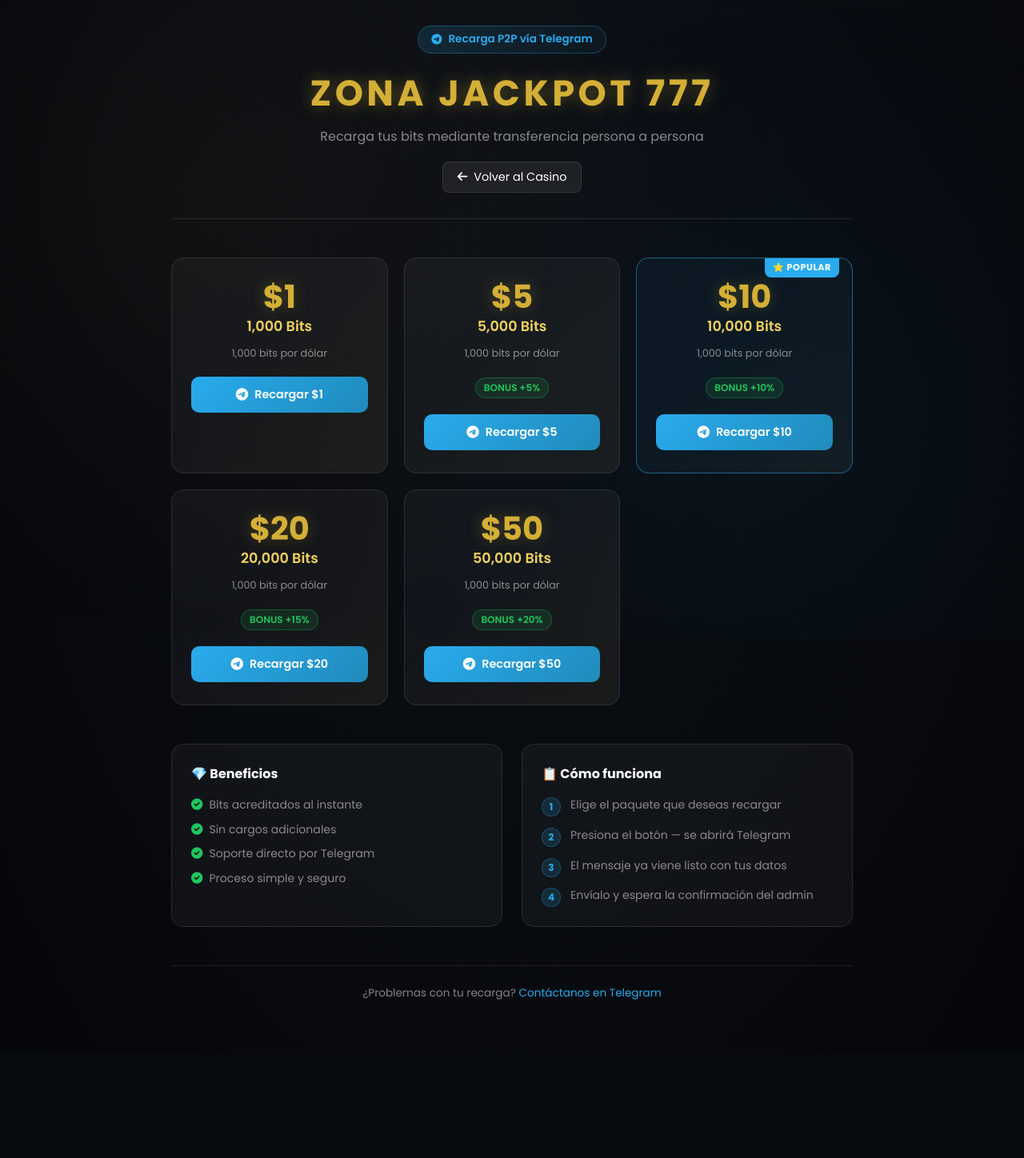
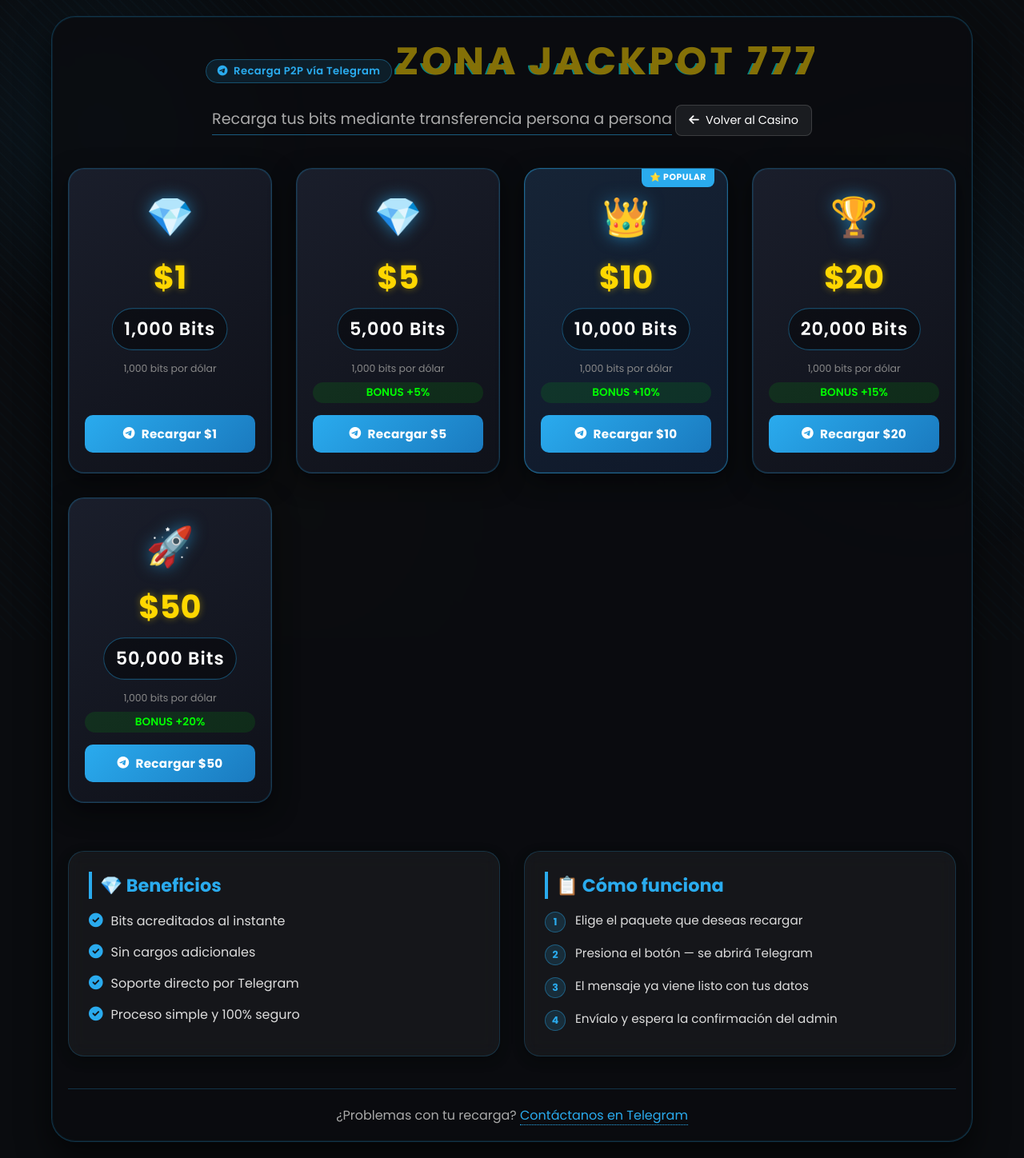
Before and after one commit to Crons0609/telegram_webapp, a Flask app: page /p2p_bits in a window 1280 px wide. Shown: the whole page at 80% size. Before the commit the page ends 1250 px from the top, so only its background shows below. Run offline with Flask 3, Linux system fonts and the light colour scheme; the visitor is signed in with stand-in values (Sample User, id 1); data comes from the database, SQL or seed files in the repository.

Commit message:
mejora de interfas de pago de p2p

```diff
--- a/static/css/p2p.css
+++ b/static/css/p2p.css
@@ -1,156 +1,215 @@
-/* P2P Bits - Identical design to PayPal Bits page */
-@import url('https://fonts.googleapis.com/css2?family=Poppins:wght@400;600;700&display=swap');
-
-:root {
-  --gold: #d4af37;
-  --gold-light: #f0d060;
-  --gold-dark: #a07d20;
-  --dark: #0a0a0f;
-  --card-bg: rgba(255, 255, 255, 0.04);
-  --border: rgba(255, 255, 255, 0.1);
-  --text: #e8e8f0;
-  --muted: rgba(255, 255, 255, 0.5);
-  --success: #22c55e;
-  --telegram: #2AABEE;
+* {
+    margin: 0;
+    padding: 0;
+    box-sizing: border-box;
 }
-
-* { margin: 0; padding: 0; box-sizing: border-box; }
 
 body {
     font-family: 'Poppins', sans-serif;
-  background: radial-gradient(ellipse at top, #0d1117 0%, #080b10 60%, #050709 100%);
-  color: var(--text);
+    background: #0a0c0f;
+    color: #fff;
     min-height: 100vh;
+    display: flex;
+    align-items: center;
+    justify-content: center;
+    position: relative;
     overflow-x: hidden;
 }
 
-/* Background Pattern */
 body::before {
     content: '';
-  position: fixed; inset: 0;
-  background-image: radial-gradient(circle at 20% 30%, rgba(212,175,55,0.04) 0, transparent 50%),
-                    radial-gradient(circle at 80% 70%, rgba(42,171,238,0.04) 0, transparent 50%);
+    position: fixed;
+    top: 0;
+    left: 0;
+    width: 100%;
+    height: 100%;
+    background-image:
+        radial-gradient(circle at 10% 20%, rgba(42, 171, 238, 0.07) 0%, transparent 20%),
+        radial-gradient(circle at 90% 50%, rgba(42, 171, 238, 0.07) 0%, transparent 25%),
+        radial-gradient(circle at 30% 80%, rgba(255, 215, 0, 0.04) 0%, transparent 30%),
+        repeating-linear-gradient(45deg, rgba(42,171,238,0.02) 0px, rgba(42,171,238,0.02) 2px, transparent 2px, transparent 10px);
     pointer-events: none;
-  z-index: 0;
+    z-index: -1;
 }
 
 .container {
-  position: relative;
-  z-index: 1;
-  max-width: 900px;
-  margin: 0 auto;
-  padding: 2rem 1.5rem 4rem;
+    max-width: 1400px;
+    width: 90%;
+    margin: 20px auto;
+    padding: 20px;
+    background: rgba(10, 12, 15, 0.8);
+    backdrop-filter: blur(5px);
+    border-radius: 30px;
+    border: 1px solid rgba(42, 171, 238, 0.25);
+    box-shadow: 0 20px 40px rgba(0, 0, 0, 0.6), 0 0 0 1px rgba(42, 171, 238, 0.1) inset;
 }
 
-/* Header */
 header {
     text-align: center;
-  margin-bottom: 3rem;
-  padding-bottom: 2rem;
-  border-bottom: 1px solid var(--border);
+    margin-bottom: 40px;
 }
 
-.glitch {
-  font-size: clamp(1.8rem, 5vw, 2.8rem);
+h1 {
+    font-size: 3rem;
     font-weight: 700;
-  color: var(--gold);
+    color: #ffd700;
     text-transform: uppercase;
-  letter-spacing: 0.1em;
-  text-shadow: 0 0 20px rgba(212,175,55,0.4);
+    letter-spacing: 4px;
+    text-shadow: 0 0 10px #ffd700, 0 0 20px #ffd700, 0 0 30px #ff8c00;
+    animation: flicker 3s infinite alternate;
     position: relative;
+    display: inline-block;
+}
+
+.glitch::before,
+.glitch::after {
+    content: attr(data-text);
+    position: absolute;
+    top: 0;
+    left: 0;
+    width: 100%;
+    height: 100%;
+}
+.glitch::before {
+    left: 2px;
+    text-shadow: -2px 0 #ff00c1;
+    clip: rect(44px, 450px, 56px, 0);
+    animation: glitch-anim 5s infinite linear alternate-reverse;
+}
+.glitch::after {
+    left: -2px;
+    text-shadow: -2px 0 #00fff9;
+    clip: rect(44px, 450px, 56px, 0);
+    animation: glitch-anim2 5s infinite linear alternate-reverse;
+}
+
+@keyframes glitch-anim {
+    0%   { clip: rect(31px, 9999px, 94px, 0); }
+    20%  { clip: rect(112px, 9999px, 76px, 0); }
+    40%  { clip: rect(85px, 9999px, 77px, 0); }
+    60%  { clip: rect(64px, 9999px, 34px, 0); }
+    80%  { clip: rect(45px, 9999px, 98px, 0); }
+    100% { clip: rect(23px, 9999px, 69px, 0); }
+}
+@keyframes glitch-anim2 {
+    0%   { clip: rect(65px, 9999px, 100px, 0); }
+    20%  { clip: rect(52px, 9999px, 74px, 0); }
+    40%  { clip: rect(29px, 9999px, 66px, 0); }
+    60%  { clip: rect(82px, 9999px, 15px, 0); }
+    80%  { clip: rect(77px, 9999px, 75px, 0); }
+    100% { clip: rect(8px, 9999px, 38px, 0); }
+}
+
+@keyframes flicker {
+    0%, 19%, 21%, 23%, 25%, 54%, 56%, 100% {
+        opacity: 1;
+        text-shadow: 0 0 10px #ffd700, 0 0 20px #ffd700, 0 0 30px #ff8c00;
+    }
+    20%, 24%, 55% { opacity: 0.5; text-shadow: none; }
 }
 
 .subtitle {
-  color: var(--muted);
-  font-size: 1rem;
-  margin-top: 0.5rem;
+    font-size: 1.2rem;
+    color: #aaa;
+    margin-top: 10px;
+    border-bottom: 1px solid rgba(42, 171, 238, 0.5);
+    display: inline-block;
+    padding-bottom: 5px;
+}
+
+/* Method Badge */
+.method-badge {
+    display: inline-flex;
+    align-items: center;
+    gap: 0.45rem;
+    background: rgba(42, 171, 238, 0.12);
+    border: 1px solid rgba(42, 171, 238, 0.35);
+    padding: 4px 14px;
+    border-radius: 20px;
+    font-size: 0.82rem;
+    color: #2AABEE;
+    margin-bottom: 12px;
+    font-weight: 600;
+    letter-spacing: 0.03em;
 }
 
 .back-btn {
     display: inline-flex;
     align-items: center;
     gap: 0.5rem;
-  margin-top: 1.2rem;
-  background: rgba(255,255,255,0.07);
-  padding: 8px 18px;
+    margin-top: 15px;
+    background: rgba(255, 255, 255, 0.07);
+    padding: 8px 16px;
     border-radius: 8px;
     color: #fff;
     text-decoration: none;
-  border: 1px solid var(--border);
+    border: 1px solid rgba(255, 255, 255, 0.15);
     font-size: 0.9rem;
     transition: all 0.2s;
 }
 .back-btn:hover {
-  background: rgba(255,255,255,0.12);
-  border-color: rgba(255,255,255,0.2);
+    background: rgba(255, 255, 255, 0.12);
 }
 
-/* Method Badge */
-.method-badge {
-  display: inline-flex;
-  align-items: center;
-  gap: 0.5rem;
-  background: linear-gradient(90deg, rgba(42,171,238,0.15), rgba(42,171,238,0.05));
-  border: 1px solid rgba(42,171,238,0.3);
-  padding: 0.4rem 1rem;
-  border-radius: 20px;
-  font-size: 0.85rem;
-  color: var(--telegram);
-  margin-bottom: 1rem;
-  font-weight: 600;
+/* Packages */
+.packages {
+    display: grid;
+    grid-template-columns: repeat(auto-fit, minmax(240px, 1fr));
+    gap: 30px;
+    margin: 40px 0;
 }
 
-/* Packages Grid */
-.packages {
-  display: grid;
-  grid-template-columns: repeat(auto-fill, minmax(220px, 1fr));
-  gap: 1.25rem;
-  margin-bottom: 3rem;
+.card {
+    background: linear-gradient(145deg, #1a1e2b, #0f1119);
+    border-radius: 20px;
+    padding: 25px 20px;
+    text-align: center;
+    border: 1px solid rgba(42, 171, 238, 0.25);
+    box-shadow: 0 10px 30px rgba(0, 0, 0, 0.5), 0 0 0 1px rgba(42, 171, 238, 0.12) inset;
+    transition: transform 0.3s ease, box-shadow 0.3s ease, border-color 0.3s ease;
+    position: relative;
+    overflow: hidden;
+    display: flex;
+    flex-direction: column;
+    cursor: pointer;
 }
 
-/* Package Card */
-.package-card {
-  background: var(--card-bg);
-  border: 1px solid var(--border);
-  border-radius: 16px;
-  padding: 1.75rem 1.5rem;
-  text-align: center;
-  cursor: pointer;
-  transition: all 0.3s ease;
-  position: relative;
-  overflow: hidden;
-}
-
-.package-card::before {
+.card::before {
     content: '';
     position: absolute;
-  inset: 0;
-  background: linear-gradient(135deg, transparent 40%, rgba(212,175,55,0.04));
+    top: -50%;
+    left: -50%;
+    width: 200%;
+    height: 200%;
+    background: radial-gradient(circle, rgba(42, 171, 238, 0.1) 0%, transparent 70%);
+    opacity: 0;
+    transition: opacity 0.5s;
+    transform: rotate(30deg);
     pointer-events: none;
 }
 
-.package-card:hover {
-  transform: translateY(-4px);
-  border-color: var(--gold);
-  box-shadow: 0 8px 32px rgba(212,175,55,0.15), 0 0 0 1px rgba(212,175,55,0.2);
-  background: rgba(255,255,255,0.07);
+.card:hover::before {
+    opacity: 1;
 }
 
-.package-card.popular {
-  border-color: rgba(42,171,238,0.5);
-  background: rgba(42,171,238,0.05);
+.card:hover {
+    transform: translateY(-10px) scale(1.02);
+    box-shadow: 0 20px 40px rgba(42, 171, 238, 0.3), 0 0 20px rgba(42, 171, 238, 0.4);
+    border-color: #2AABEE;
 }
-.package-card.popular:hover {
-  border-color: var(--telegram);
-  box-shadow: 0 8px 32px rgba(42,171,238,0.2);
+
+.card.popular {
+    border-color: rgba(42, 171, 238, 0.5);
+    background: linear-gradient(145deg, #162436, #0f1829);
 }
 
 .popular-badge {
     position: absolute;
-  top: -1px; right: 16px;
-  background: var(--telegram);
+    top: -1px;
+    right: 16px;
+    background: #2AABEE;
     color: #fff;
-  font-size: 0.7rem;
+    font-size: 0.68rem;
     font-weight: 700;
     padding: 4px 10px;
     border-radius: 0 0 8px 8px;
@@ -158,131 +217,155 @@ header {
     letter-spacing: 0.05em;
 }
 
-.price-tag {
+.card .icon {
+    font-size: 3rem;
+    margin-bottom: 15px;
+    color: #2AABEE;
+    filter: drop-shadow(0 0 10px rgba(42, 171, 238, 0.6));
+}
+
+.card .price {
     font-size: 2.5rem;
     font-weight: 700;
-  color: var(--gold);
-  text-shadow: 0 0 20px rgba(212,175,55,0.3);
-  line-height: 1;
-  margin-bottom: 0.25rem;
+    color: #ffd700;
+    line-height: 1.2;
+    text-shadow: 0 0 10px rgba(255, 215, 0, 0.4);
 }
 
-.bits-label {
-  font-size: 1.1rem;
-  color: var(--gold-light);
+.card .bits {
+    font-size: 1.35rem;
+    background: rgba(0, 0, 0, 0.4);
+    padding: 8px 14px;
+    border-radius: 40px;
+    margin: 15px auto;
+    border: 1px solid rgba(42, 171, 238, 0.4);
+    display: inline-block;
     font-weight: 600;
-  margin-bottom: 0.75rem;
+    letter-spacing: 1px;
+    color: #fff;
+    animation: pulse 2s infinite;
 }
 
-.bits-sub {
-  font-size: 0.8rem;
-  color: var(--muted);
-  margin-bottom: 1.25rem;
+.card .rate {
+    font-size: 0.78rem;
+    color: #888;
+    margin-bottom: 8px;
 }
 
-.bonus-tag {
-  font-size: 0.75rem;
-  background: rgba(34,197,94,0.12);
-  border: 1px solid rgba(34,197,94,0.3);
-  color: var(--success);
+.card .bonus {
+    font-size: 0.85rem;
+    color: #0f0;
+    margin-bottom: 15px;
+    text-transform: uppercase;
+    background: rgba(0, 255, 0, 0.1);
     padding: 3px 10px;
     border-radius: 20px;
+    display: inline-block;
     font-weight: 600;
-  display: inline-block;
-  margin-bottom: 1.25rem;
 }
 
-.btn-recharge {
+@keyframes pulse {
+    0%   { transform: scale(1); }
+    50%  { transform: scale(1.04); }
+    100% { transform: scale(1); }
+}
+
+/* Telegram Button */
+.btn-telegram {
+    margin-top: auto;
     width: 100%;
-  background: linear-gradient(135deg, var(--telegram) 0%, #1a8abf 100%);
+    background: linear-gradient(135deg, #2AABEE 0%, #1a7abf 100%);
     color: #fff;
     border: none;
     border-radius: 10px;
-  padding: 0.75rem;
-  font-size: 0.9rem;
-  font-weight: 600;
+    padding: 12px;
+    font-size: 0.95rem;
+    font-weight: 700;
     cursor: pointer;
     display: flex;
     align-items: center;
     justify-content: center;
-  gap: 0.5rem;
-  transition: all 0.2s;
+    gap: 8px;
     font-family: 'Poppins', sans-serif;
+    transition: all 0.25s;
+    letter-spacing: 0.02em;
 }
-.btn-recharge:hover {
-  filter: brightness(1.1);
-  transform: scale(1.01);
+.btn-telegram:hover {
+    filter: brightness(1.12);
+    transform: scale(1.02);
+    box-shadow: 0 6px 20px rgba(42, 171, 238, 0.5);
 }
-.btn-recharge i { font-size: 1rem; }
 
 /* Info Section */
 .info-section {
     display: grid;
-  grid-template-columns: repeat(auto-fit, minmax(240px, 1fr));
-  gap: 1.5rem;
-  margin-bottom: 3rem;
+    grid-template-columns: 1fr 1fr;
+    gap: 30px;
+    margin: 60px 0 30px;
 }
 
-.info-box {
-  background: var(--card-bg);
-  border: 1px solid var(--border);
-  border-radius: 16px;
-  padding: 1.5rem;
+.benefits, .how-it-works {
+    background: rgba(255, 255, 255, 0.05);
+    padding: 25px;
+    border-radius: 20px;
+    backdrop-filter: blur(10px);
+    border: 1px solid rgba(42, 171, 238, 0.2);
+    box-shadow: 0 5px 15px rgba(0, 0, 0, 0.3);
 }
 
-.info-box h3 {
+.benefits h3, .how-it-works h3 {
+    color: #2AABEE;
+    font-size: 1.4rem;
+    margin-bottom: 15px;
+    border-left: 4px solid #2AABEE;
+    padding-left: 10px;
+}
+
+.benefits ul {
+    list-style: none;
+}
+
+.benefits li {
+    margin: 14px 0;
     font-size: 1rem;
-  font-weight: 700;
-  color: #fff;
-  margin-bottom: 1rem;
     display: flex;
     align-items: center;
-  gap: 0.5rem;
+    gap: 10px;
+    color: #ddd;
 }
 
-.info-box ul {
-  list-style: none;
-  display: flex;
-  flex-direction: column;
-  gap: 0.6rem;
+.benefits i {
+    color: #2AABEE;
+    font-size: 1.1rem;
 }
-
-.info-box ul li {
-  font-size: 0.88rem;
-  color: var(--muted);
-  display: flex;
-  align-items: center;
-  gap: 0.5rem;
-}
-
-.info-box ul li i { color: var(--success); font-size: 0.9rem; }
 
 .steps-list {
     list-style: none;
     counter-reset: step;
     display: flex;
     flex-direction: column;
-  gap: 0.8rem;
+    gap: 14px;
 }
 
 .steps-list li {
     display: flex;
     align-items: flex-start;
-  gap: 0.75rem;
+    gap: 12px;
     counter-increment: step;
-  font-size: 0.88rem;
-  color: var(--muted);
+    font-size: 0.95rem;
+    color: #ddd;
 }
 
 .steps-list li::before {
     content: counter(step);
     flex-shrink: 0;
-  width: 22px; height: 22px;
+    width: 24px;
+    height: 24px;
     border-radius: 50%;
-  background: rgba(42,171,238,0.15);
-  border: 1px solid rgba(42,171,238,0.3);
-  color: var(--telegram);
-  font-size: 0.75rem;
+    background: rgba(42, 171, 238, 0.15);
+    border: 1px solid rgba(42, 171, 238, 0.4);
+    color: #2AABEE;
+    font-size: 0.78rem;
     font-weight: 700;
     display: flex;
     align-items: center;
@@ -293,12 +376,21 @@ header {
 /* Footer */
 footer {
     text-align: center;
-  font-size: 0.85rem;
-  color: var(--muted);
-  border-top: 1px solid var(--border);
-  padding-top: 1.5rem;
+    margin-top: 40px;
+    padding-top: 20px;
+    border-top: 1px solid rgba(42, 171, 238, 0.25);
+    color: #aaa;
 }
-footer a { color: var(--telegram); text-decoration: none; }
+
+footer a {
+    color: #2AABEE;
+    text-decoration: none;
+    border-bottom: 1px dotted;
+}
+
+footer a:hover {
+    color: #fff;
+}
 
 /* Toast */
 .toast {
--- a/templates/p2p.html
+++ b/templates/p2p.html
@@ -6,17 +6,17 @@
     <meta name="viewport" content="width=device-width, initial-scale=1.0">
     <title>Zona Jackpot 777 - Recarga P2P</title>
     <link rel="stylesheet" href="{{ url_for('static', filename='css/p2p.css') }}">
+    <link href="https://fonts.googleapis.com/css2?family=Poppins:wght@400;600;700&display=swap" rel="stylesheet">
     <link rel="stylesheet" href="https://cdnjs.cloudflare.com/ajax/libs/font-awesome/6.0.0-beta3/css/all.min.css">
 </head>
 
 <body>
-
     <div class="container">
         <header>
             <div class="method-badge">
                 <i class="fab fa-telegram-plane"></i> Recarga P2P vía Telegram
             </div>
-            <h1 class="glitch">ZONA JACKPOT 777</h1>
+            <h1 class="glitch" data-text="ZONA JACKPOT 777">ZONA JACKPOT 777</h1>
             <p class="subtitle">Recarga tus bits mediante transferencia persona a persona</p>
             <a href="{{ url_for('home') }}" class="back-btn">
                 <i class="fas fa-arrow-left"></i> Volver al Casino
@@ -28,16 +28,16 @@
 
         <!-- Info Section -->
         <div class="info-section">
-            <div class="info-box">
+            <div class="benefits">
                 <h3>💎 Beneficios</h3>
                 <ul>
                     <li><i class="fas fa-check-circle"></i> Bits acreditados al instante</li>
                     <li><i class="fas fa-check-circle"></i> Sin cargos adicionales</li>
                     <li><i class="fas fa-check-circle"></i> Soporte directo por Telegram</li>
-                    <li><i class="fas fa-check-circle"></i> Proceso simple y seguro</li>
+                    <li><i class="fas fa-check-circle"></i> Proceso simple y 100% seguro</li>
                 </ul>
             </div>
-            <div class="info-box">
+            <div class="how-it-works">
                 <h3>📋 Cómo funciona</h3>
                 <ol class="steps-list">
                     <li>Elige el paquete que deseas recargar</li>
@@ -49,8 +49,9 @@
         </div>
 
         <footer>
-            <p>¿Problemas con tu recarga? <a href="https://t.me/ZonaJackpot777" target="_blank">Contáctanos en
-                    Telegram</a></p>
+            <p>¿Problemas con tu recarga?
+                <a href="https://t.me/ZonaJackpot777" target="_blank">Contáctanos en Telegram</a>
+            </p>
         </footer>
     </div>
 
@@ -67,42 +68,42 @@
             username: "{{ username }}",
         };
 
-        // ─── Telegram Target User (admin handle) ──────────────────────────────
-        const TELEGRAM_ADMIN = "Young_plague_FTP";  // ← Change to your actual admin username
+        // ─── Telegram Target Admin (without @) ───────────────────────────────
+        const TELEGRAM_ADMIN = "Young_plague_FTP";
 
         // ─── Packages ─────────────────────────────────────────────────────────
         const PACKAGES = [
-            { price: 1, bits: 1000, bonus: null, popular: false },
-            { price: 5, bits: 5000, bonus: "+5%", popular: false },
-            { price: 10, bits: 10000, bonus: "+10%", popular: true },
-            { price: 20, bits: 20000, bonus: "+15%", popular: false },
-            { price: 50, bits: 50000, bonus: "+20%", popular: false },
+            { price: 1,  bits: 1000,  bonus: null,   popular: false, icon: "💎" },
+            { price: 5,  bits: 5000,  bonus: "+5%",  popular: false, icon: "💎" },
+            { price: 10, bits: 10000, bonus: "+10%", popular: true,  icon: "👑" },
+            { price: 20, bits: 20000, bonus: "+15%", popular: false, icon: "🏆" },
+            { price: 50, bits: 50000, bonus: "+20%", popular: false, icon: "🚀" },
         ];
 
         // ─── Build Package Cards ───────────────────────────────────────────────
         function buildPackages() {
             const grid = document.getElementById('packages');
             grid.innerHTML = PACKAGES.map(pkg => `
-            <div class="package-card ${pkg.popular ? 'popular' : ''}">
-                ${pkg.popular ? '<span class="popular-badge">⭐ Popular</span>' : ''}
-                <div class="price-tag">$${pkg.price}</div>
-                <div class="bits-label">${pkg.bits.toLocaleString()} Bits</div>
-                <div class="bits-sub">${(pkg.bits / pkg.price).toLocaleString()} bits por dólar</div>
-                ${pkg.bonus ? `<span class="bonus-tag">BONUS ${pkg.bonus}</span>` : '<div style="margin-bottom:1.25rem;"></div>'}
-                <button class="btn-recharge" onclick="requestRecharge(${pkg.price}, ${pkg.bits})">
-                    <i class="fab fa-telegram-plane"></i> Recargar $${pkg.price}
-                </button>
-            </div>
-        `).join('');
+                <div class="card ${pkg.popular ? 'popular' : ''}">
+                    ${pkg.popular ? '<span class="popular-badge">⭐ Popular</span>' : ''}
+                    <div class="icon">${pkg.icon}</div>
+                    <div class="price">$${pkg.price}</div>
+                    <div class="bits">${pkg.bits.toLocaleString()} Bits</div>
+                    <div class="rate">${(pkg.bits / pkg.price).toLocaleString()} bits por dólar</div>
+                    ${pkg.bonus ? `<div class="bonus">BONUS ${pkg.bonus}</div>` : '<div style="margin-bottom:10px;"></div>'}
+                    <button class="btn-telegram" onclick="requestRecharge(${pkg.price}, ${pkg.bits})">
+                        <i class="fab fa-telegram-plane"></i> Recargar $${pkg.price}
+                    </button>
+                </div>
+            `).join('');
         }
 
         // ─── Generate Message & Open Telegram ─────────────────────────────────
         function requestRecharge(price, bits) {
-            const userId = USER_DATA.id || "Sin ID";
+            const userId   = USER_DATA.id       || "Sin ID";
             const username = USER_DATA.username ? "@" + USER_DATA.username : "Sin usuario";
 
             const message = `Hola, quiero recargar bits.\n\nID: ${userId}\nUsuario: ${username}\nCantidad: $${price} = ${bits.toLocaleString()} Bits`;
-
             const encodedMsg = encodeURIComponent(message);
             const telegramUrl = `https://t.me/${TELEGRAM_ADMIN}?text=${encodedMsg}`;
 
```
Also changed, not shown: other parts of static/css/p2p.css (+24 -12 lines). Lines whose indentation alone changed are shown as unchanged.
